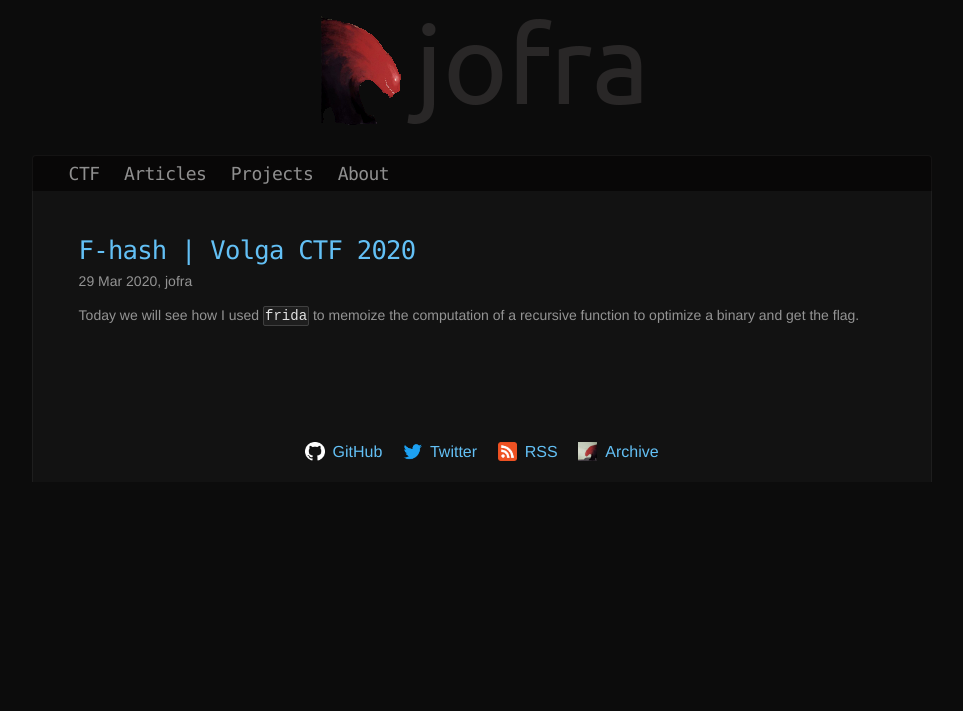
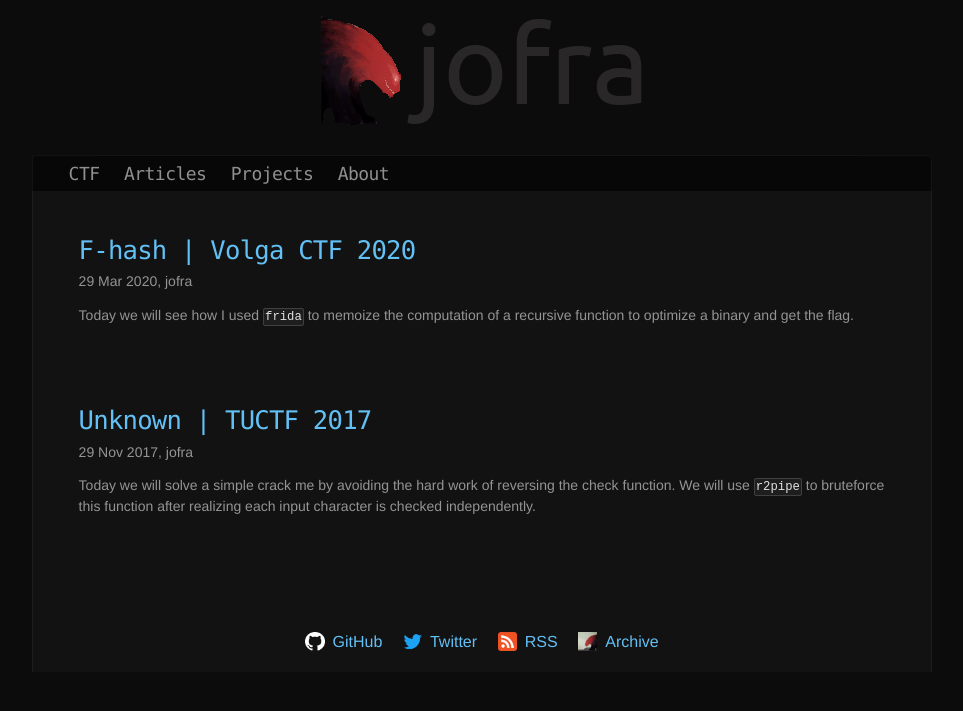
Before and after one commit to Vasco-jofra/Vasco-jofra.github.io, a Jekyll site: the page built from index.html, in a window 1280 px wide. Shown: the top 711 px of the page, without its empty margins (158-1121 px from the left). Built offline with Jekyll 4.4.1, drawn with Linux system fonts in a browser that asks for light colours; the list of posts is cut into pages by our own code; some of the changed lines change nothing that is shown.

Commit message:
unknown writeup

````diff
--- /dev/null
+++ b/_posts/2017-11-29-Unknown.md
@@ -0,0 +1,166 @@
+---
+title: "Unknown | TUCTF 2017"
+categories: [rev]
+tags: ["r2", "r2pipe"]
+Points: 200
+Solves: 149
+---
+
+Today we will solve a simple crack me by avoiding the hard work of reversing the check function. We will use `r2pipe` to bruteforce this function after realizing each input character is checked independently.
+
+## Overview
+The binary receives its input via the argument `argv[1]`, which will likely be the flag. The `main` function is quite simple and short which made it easy to reverse. We can see it starts by doing a input size check and fails if `strlen(input) != 0x38` (as seen in the picture below).
+
+![](/assets/img/2017-11-29-Unknown_strlen_check.png)
+
+Secondly and most importantly it checks our input and, if we pass all those checks, the program will print flag.
+
+![](/assets/img/2017-11-29-Unknown_check_loop.png)
+
+I noticed that **each byte is checked seperately** and so I did not need to actually reverse `sub_401e90(character, index)` and I could just bruteforce it char by char since this function returns 1 if the character is correct for that index and 0 otherwise.
+
+Knowing that, I created a **radare2** script that will run the program with inputs composed of `a`\*0x38, `b`\*0x38, etc.. for all printable characters. For each character of each run it will check whether the function returned a 1 or a 0 recovering the flag. Below is the radare script I used to recover the flag and the output of running it.
+
+**NOTE:** I change r2pipe to receive args since I didn't know any other way to pass the args to radare (except for changing the values directly in memory which I didn't feel like doing).
+
+## Exploit
+```python
+import sys
+import r2pipe
+import string
+import time
+
+FILENAME = "./unknown"
+
+# TUCTF{w3lc0m3_70_7uc7f_4nd_7h4nk_y0u_f0r_p4r71c1p471n6!}
+flag = list("?"*0x38)
+
+for c in string.printable:
+    if c == '-': # skip the '-' character (it will work weirdly when passing it to r2's arguments)
+        continue
+
+    # I changed r2pipe to receive args. I don't know how you would pass arguments otherwise inside radare, but if you <char>? enougth you might find a way
+    r2 = r2pipe.open(FILENAME, flags = ['-d2'], args = [c*0x38])
+    r2.cmd('aaa')
+    r2.cmd('db 0x401c82') # After the test function addr
+    r2.cmd('db 0x401ca1') # END addr
+
+    while True:
+        res = r2.cmd("dc")
+        rip = int(r2.cmd('dr rip'), 16)
+
+        if rip == 0x401ca1:
+            # print "======================="
+            # print "======= THE END ======="
+            # print "======================="
+            print "".join(flag)
+            break
+        elif rip == 0x401c82:
+            eax = int(r2.cmd('dr eax'), 16)
+            edx = int(r2.cmd('pf x @ rbp-0xc').split('=')[1], 16)
+            # print edx, eax
+            # time.sleep(1)
+            if eax == 0:
+                flag[edx] = c
+        else:
+            print "We failed:", res
+            break
+
+    r2.quit()
+```
+
+# Output
+```
+??????????0????0??????????????????0???0?????????????????
+??????????0????0??????????????????0???0??????1?1???1????
+??????????0????0??????????????????0???0??????1?1???1????
+???????3??0?3??0??????????????????0???0??????1?1???1????
+???????3??0?3??0???????4?????4????0???0???4??1?1?4?1????
+???????3??0?3??0???????4?????4????0???0???4??1?1?4?1????
+???????3??0?3??0???????4?????4????0???0???4??1?1?4?1?6??
+???????3??0?3?70?7??7??4???7?4????0???0???4?71?1?471?6??
+???????3??0?3?70?7??7??4???7?4????0???0???4?71?1?471?6??
+???????3??0?3?70?7??7??4???7?4????0???0???4?71?1?471?6??
+???????3??0?3?70?7??7??4???7?4????0???0???4?71?1?471?6??
+???????3??0?3?70?7??7??4???7?4????0???0???4?71?1?471?6??
+???????3?c0?3?70?7?c7??4???7?4????0???0???4?71c1?471?6??
+???????3?c0?3?70?7?c7??4?d?7?4????0???0???4?71c1?471?6??
+???????3?c0?3?70?7?c7??4?d?7?4????0???0???4?71c1?471?6??
+???????3?c0?3?70?7?c7f?4?d?7?4????0??f0???4?71c1?471?6??
+???????3?c0?3?70?7?c7f?4?d?7?4????0??f0???4?71c1?471?6??
+???????3?c0?3?70?7?c7f?4?d?7h4????0??f0???4?71c1?471?6??
+???????3?c0?3?70?7?c7f?4?d?7h4????0??f0???4?71c1?471?6??
+???????3?c0?3?70?7?c7f?4?d?7h4????0??f0???4?71c1?471?6??
+???????3?c0?3?70?7?c7f?4?d?7h4?k??0??f0???4?71c1?471?6??
+???????3lc0?3?70?7?c7f?4?d?7h4?k??0??f0???4?71c1?471?6??
+???????3lc0m3?70?7?c7f?4?d?7h4?k??0??f0???4?71c1?471?6??
+???????3lc0m3?70?7?c7f?4nd?7h4nk??0??f0???4?71c1?471n6??
+???????3lc0m3?70?7?c7f?4nd?7h4nk??0??f0???4?71c1?471n6??
+???????3lc0m3?70?7?c7f?4nd?7h4nk??0??f0??p4?71c1p471n6??
+???????3lc0m3?70?7?c7f?4nd?7h4nk??0??f0??p4?71c1p471n6??
+???????3lc0m3?70?7?c7f?4nd?7h4nk??0??f0r?p4r71c1p471n6??
+???????3lc0m3?70?7?c7f?4nd?7h4nk??0??f0r?p4r71c1p471n6??
+???????3lc0m3?70?7?c7f?4nd?7h4nk??0??f0r?p4r71c1p471n6??
+???????3lc0m3?70?7uc7f?4nd?7h4nk??0u?f0r?p4r71c1p471n6??
+???????3lc0m3?70?7uc7f?4nd?7h4nk??0u?f0r?p4r71c1p471n6??
+??????w3lc0m3?70?7uc7f?4nd?7h4nk??0u?f0r?p4r71c1p471n6??
+??????w3lc0m3?70?7uc7f?4nd?7h4nk??0u?f0r?p4r71c1p471n6??
+??????w3lc0m3?70?7uc7f?4nd?7h4nk?y0u?f0r?p4r71c1p471n6??
+??????w3lc0m3?70?7uc7f?4nd?7h4nk?y0u?f0r?p4r71c1p471n6??
+??????w3lc0m3?70?7uc7f?4nd?7h4nk?y0u?f0r?p4r71c1p471n6??
+??????w3lc0m3?70?7uc7f?4nd?7h4nk?y0u?f0r?p4r71c1p471n6??
+??C???w3lc0m3?70?7uc7f?4nd?7h4nk?y0u?f0r?p4r71c1p471n6??
+??C???w3lc0m3?70?7uc7f?4nd?7h4nk?y0u?f0r?p4r71c1p471n6??
+??C???w3lc0m3?70?7uc7f?4nd?7h4nk?y0u?f0r?p4r71c1p471n6??
+??C?F?w3lc0m3?70?7uc7f?4nd?7h4nk?y0u?f0r?p4r71c1p471n6??
+??C?F?w3lc0m3?70?7uc7f?4nd?7h4nk?y0u?f0r?p4r71c1p471n6??
+??C?F?w3lc0m3?70?7uc7f?4nd?7h4nk?y0u?f0r?p4r71c1p471n6??
+??C?F?w3lc0m3?70?7uc7f?4nd?7h4nk?y0u?f0r?p4r71c1p471n6??
+??C?F?w3lc0m3?70?7uc7f?4nd?7h4nk?y0u?f0r?p4r71c1p471n6??
+??C?F?w3lc0m3?70?7uc7f?4nd?7h4nk?y0u?f0r?p4r71c1p471n6??
+??C?F?w3lc0m3?70?7uc7f?4nd?7h4nk?y0u?f0r?p4r71c1p471n6??
+??C?F?w3lc0m3?70?7uc7f?4nd?7h4nk?y0u?f0r?p4r71c1p471n6??
+??C?F?w3lc0m3?70?7uc7f?4nd?7h4nk?y0u?f0r?p4r71c1p471n6??
+??C?F?w3lc0m3?70?7uc7f?4nd?7h4nk?y0u?f0r?p4r71c1p471n6??
+??C?F?w3lc0m3?70?7uc7f?4nd?7h4nk?y0u?f0r?p4r71c1p471n6??
+??C?F?w3lc0m3?70?7uc7f?4nd?7h4nk?y0u?f0r?p4r71c1p471n6??
+??C?F?w3lc0m3?70?7uc7f?4nd?7h4nk?y0u?f0r?p4r71c1p471n6??
+??C?F?w3lc0m3?70?7uc7f?4nd?7h4nk?y0u?f0r?p4r71c1p471n6??
+T?CTF?w3lc0m3?70?7uc7f?4nd?7h4nk?y0u?f0r?p4r71c1p471n6??
+TUCTF?w3lc0m3?70?7uc7f?4nd?7h4nk?y0u?f0r?p4r71c1p471n6??
+TUCTF?w3lc0m3?70?7uc7f?4nd?7h4nk?y0u?f0r?p4r71c1p471n6??
+TUCTF?w3lc0m3?70?7uc7f?4nd?7h4nk?y0u?f0r?p4r71c1p471n6??
+TUCTF?w3lc0m3?70?7uc7f?4nd?7h4nk?y0u?f0r?p4r71c1p471n6??
+TUCTF?w3lc0m3?70?7uc7f?4nd?7h4nk?y0u?f0r?p4r71c1p471n6??
+TUCTF?w3lc0m3?70?7uc7f?4nd?7h4nk?y0u?f0r?p4r71c1p471n6??
+TUCTF?w3lc0m3?70?7uc7f?4nd?7h4nk?y0u?f0r?p4r71c1p471n6!?
+TUCTF?w3lc0m3?70?7uc7f?4nd?7h4nk?y0u?f0r?p4r71c1p471n6!?
+TUCTF?w3lc0m3?70?7uc7f?4nd?7h4nk?y0u?f0r?p4r71c1p471n6!?
+TUCTF?w3lc0m3?70?7uc7f?4nd?7h4nk?y0u?f0r?p4r71c1p471n6!?
+TUCTF?w3lc0m3?70?7uc7f?4nd?7h4nk?y0u?f0r?p4r71c1p471n6!?
+TUCTF?w3lc0m3?70?7uc7f?4nd?7h4nk?y0u?f0r?p4r71c1p471n6!?
+TUCTF?w3lc0m3?70?7uc7f?4nd?7h4nk?y0u?f0r?p4r71c1p471n6!?
+TUCTF?w3lc0m3?70?7uc7f?4nd?7h4nk?y0u?f0r?p4r71c1p471n6!?
+TUCTF?w3lc0m3?70?7uc7f?4nd?7h4nk?y0u?f0r?p4r71c1p471n6!?
+TUCTF?w3lc0m3?70?7uc7f?4nd?7h4nk?y0u?f0r?p4r71c1p471n6!?
+TUCTF?w3lc0m3?70?7uc7f?4nd?7h4nk?y0u?f0r?p4r71c1p471n6!?
+TUCTF?w3lc0m3?70?7uc7f?4nd?7h4nk?y0u?f0r?p4r71c1p471n6!?
+TUCTF?w3lc0m3?70?7uc7f?4nd?7h4nk?y0u?f0r?p4r71c1p471n6!?
+TUCTF?w3lc0m3?70?7uc7f?4nd?7h4nk?y0u?f0r?p4r71c1p471n6!?
+TUCTF?w3lc0m3?70?7uc7f?4nd?7h4nk?y0u?f0r?p4r71c1p471n6!?
+TUCTF?w3lc0m3?70?7uc7f?4nd?7h4nk?y0u?f0r?p4r71c1p471n6!?
+TUCTF?w3lc0m3?70?7uc7f?4nd?7h4nk?y0u?f0r?p4r71c1p471n6!?
+TUCTF?w3lc0m3?70?7uc7f?4nd?7h4nk?y0u?f0r?p4r71c1p471n6!?
+TUCTF?w3lc0m3?70?7uc7f?4nd?7h4nk?y0u?f0r?p4r71c1p471n6!?
+TUCTF?w3lc0m3?70?7uc7f?4nd?7h4nk?y0u?f0r?p4r71c1p471n6!?
+TUCTF?w3lc0m3?70?7uc7f?4nd?7h4nk?y0u?f0r?p4r71c1p471n6!?
+TUCTF?w3lc0m3?70?7uc7f?4nd?7h4nk?y0u?f0r?p4r71c1p471n6!?
+TUCTF?w3lc0m3_70_7uc7f_4nd_7h4nk_y0u_f0r_p4r71c1p471n6!?
+TUCTF?w3lc0m3_70_7uc7f_4nd_7h4nk_y0u_f0r_p4r71c1p471n6!?
+TUCTF{w3lc0m3_70_7uc7f_4nd_7h4nk_y0u_f0r_p4r71c1p471n6!?
+TUCTF{w3lc0m3_70_7uc7f_4nd_7h4nk_y0u_f0r_p4r71c1p471n6!?
+TUCTF{w3lc0m3_70_7uc7f_4nd_7h4nk_y0u_f0r_p4r71c1p471n6!}
+TUCTF{w3lc0m3_70_7uc7f_4nd_7h4nk_y0u_f0r_p4r71c1p471n6!}
+TUCTF{w3lc0m3_70_7uc7f_4nd_7h4nk_y0u_f0r_p4r71c1p471n6!}
+TUCTF{w3lc0m3_70_7uc7f_4nd_7h4nk_y0u_f0r_p4r71c1p471n6!}
+```
--- a/_posts/2020-03-29-F-hash.md
+++ b/_posts/2020-03-29-F-hash.md
@@ -8,7 +8,7 @@ Solves: 43
 
 Today we will see how I used `frida` to memoize the computation of a recursive function to optimize a binary and get the flag.
 
-## The binary
+## Overview
 We are given a C++ binary. Just running the binary gives you the flag, but it will "never" end. Our goal is to **optimize it**.
 By looking at the backtrace in gdb we can see that function `sub_13b0` is being called recursively.
 
--- a/_sass/base.scss
+++ b/_sass/base.scss
@@ -179,8 +179,8 @@ nav {
   padding-right: 10px;
   padding-left: 10px;
 
-//   transition: background-color 0.1s ease-out, color 0.1s ease-out;
-//   -webkit-transition: background-color 0.1s ease-out, color 0.1s ease-out;
+  //   transition: background-color 0.1s ease-out, color 0.1s ease-out;
+  //   -webkit-transition: background-color 0.1s ease-out, color 0.1s ease-out;
 
   border-radius: 2px;
 }
@@ -321,7 +321,7 @@ h1 {
 }
 
 h2 {
-  margin-top: 2.5em;
+  margin-top: 2em;
   font-size: 1.6em;
 }
 
@@ -386,11 +386,14 @@ pre {
 
 // inline code
 code.highlighter-rouge {
+  padding: 1px;
+  border-radius: 2px;
+
   background: $code_bg;
   border: $code_border;
-  padding: 1px;
+
   color: $high_emphasis_text_color;
-  border-radius: 2px;
+  font-size: 0.875em;
 }
 
 // ====================
````
Also changed, not shown: assets/img/2017-11-29-Unknown_check_loop.png (added), assets/img/2017-11-29-Unknown_check_loop_original.png (added), assets/img/2017-11-29-Unknown_strlen_check.png (added), assets/img/2017-11-29-Unknown_strlen_check_original.png (added).
